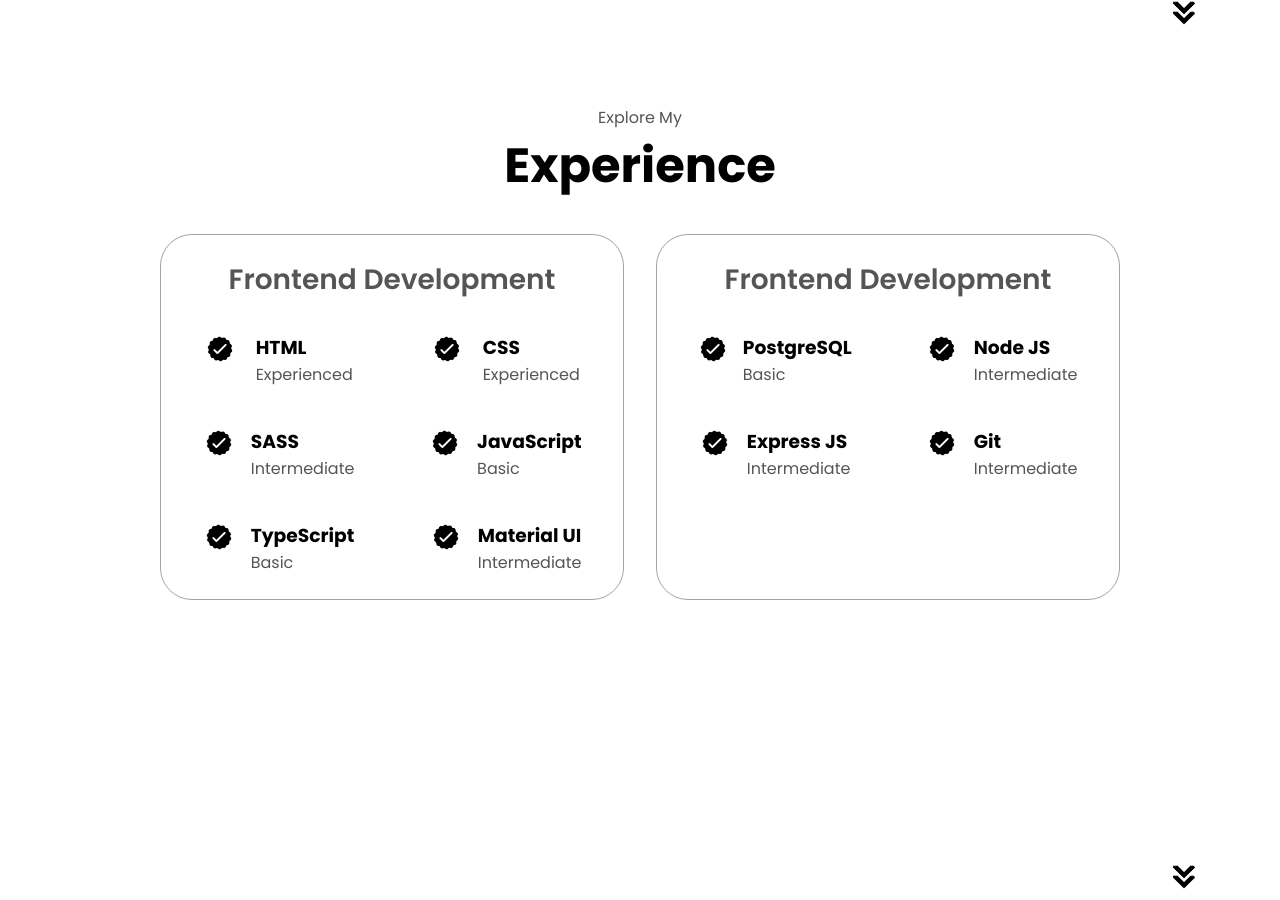
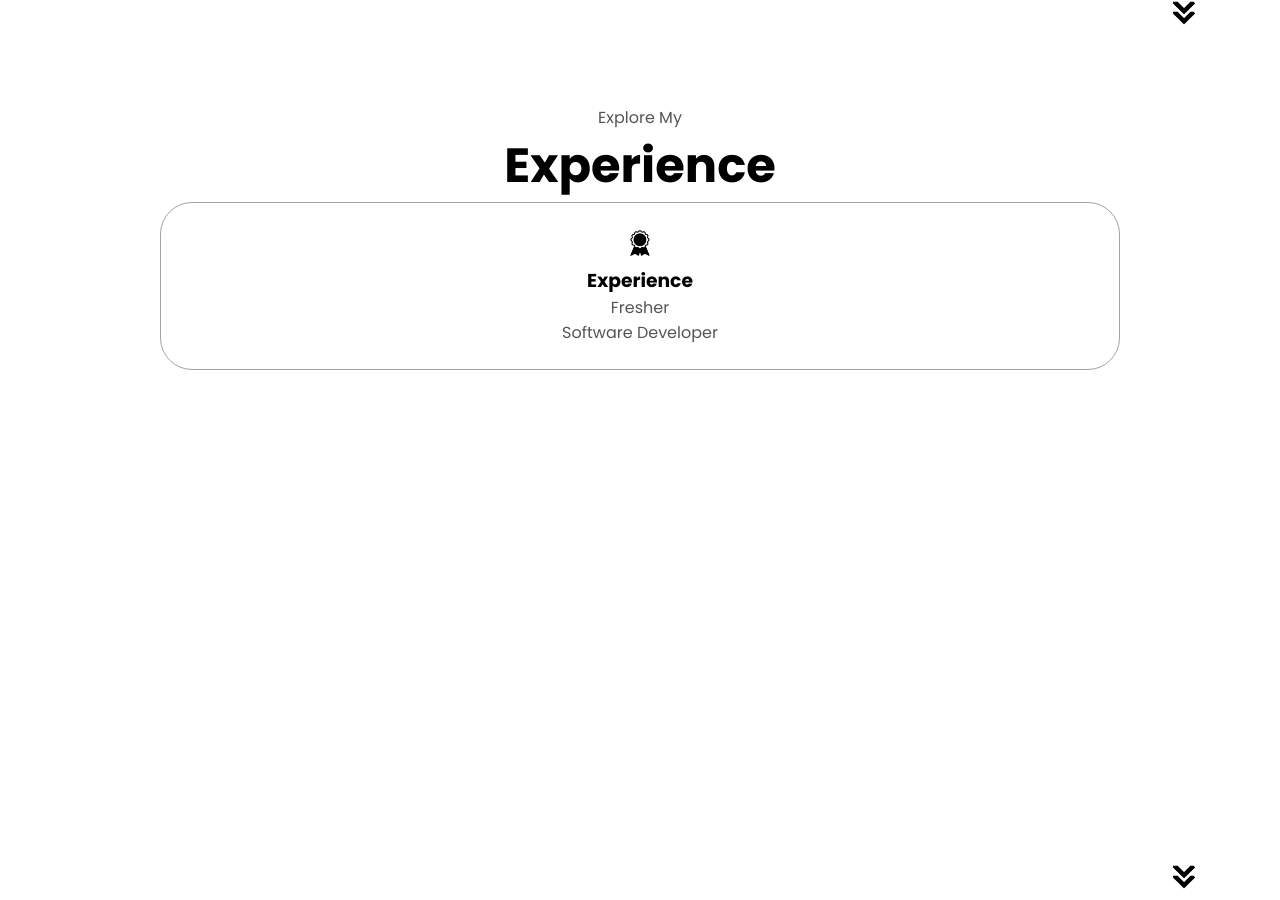
Before and after one commit to PraveenDKatti/PraveenDKatti.github.io, a Jekyll site: the page built from index.html, in a window 1280 px wide and 900 px high, scrolled down 1791 px. Built offline with Jekyll 4.4.1, drawn with Linux system fonts in a browser that asks for light colours; some of the changed text lies outside the part shown.

Commit message:
Update index.html

```diff
--- a/index.html
+++ b/index.html
@@ -97,6 +99,20 @@
 		<section id="experience">
 			<p class="section-text-p1">Explore My</p>
 			<h1 class="title">Experience</h1>
+			<div class="details-container">
+				<img src="./assets/experience.png"
+				alt="experience icon"
+				class="icon"/>
+				<h3>Experience</h3>
+				<p>Fresher <br>Software Developer</p>
+			</div>
+			<img src="./assets/arrow.png"
+			alt="Arrow icon" class="icon arrow"
+			onclick="location.href='./#projects'"/>
+		</section>
+		<section id="skills">
+			<p class="section-text-p1">Explore My</p>
+			<h1 class="title">Skills</h1>
 			<div class="experience-details-container">
 				<div class="about-containers">
 					<div class="details-container">
@@ -108,7 +124,6 @@
 								class="icon"/>
 								<div>
 									<h3>HTML</h3>
-									<p>Experienced</p>
 								</div>
 							</article>
 							<article>
@@ -117,25 +132,18 @@
 								class="icon"/>
 								<div>
 									<h3>CSS</h3>
-									<p>Experienced</p>
 								</div>
-							</article><article>
-								<img src="./assets/checkmark.png"
-								alt="experience icon"
-								class="icon"/>
-								<div>
-									<h3>SASS</h3>
-									<p>Intermediate</p>
-								</div>
-							</article><article>
+							</article>
+							<article>
 								<img src="./assets/checkmark.png"
 								alt="experience icon"
 								class="icon"/>
 								<div>
 									<h3>JavaScript</h3>
-									<p>Basic</p>
+									<p>Advanced</p>
 								</div>
-							</article><article>
+							</article>
+							<article>
 								<img src="./assets/checkmark.png"
 								alt="experience icon"
 								class="icon"/>
@@ -143,26 +151,34 @@
 									<h3>TypeScript</h3>
 									<p>Basic</p>
 								</div>
-							</article><article>
+							</article>
+							<article>
 								<img src="./assets/checkmark.png"
 								alt="experience icon"
 								class="icon"/>
 								<div>
-									<h3>Material UI</h3>
-									<p>Intermediate</p>
+									<h3>Bootstrap</h3>
+								</div>
+							</article>
+							<article>
+								<img src="./assets/checkmark.png"
+								alt="experience icon"
+								class="icon"/>
+								<div>
+									<h3>Tailwind</h3>
 								</div>
 							</article>
 						</div>
 					</div>
 					<div class="details-container">
-						<h2 class="experience-sub-title">Frontend Development</h2>
+						<h2 class="experience-sub-title">Other Technologies</h2>
 						<div class="article-container">
 							<article>
 								<img src="./assets/checkmark.png"
 								alt="experience icon"
 								class="icon"/>
 								<div>
-									<h3>PostgreSQL</h3>
+									<h3>MySQL</h3>
 									<p>Basic</p>
 								</div>
 							</article>
@@ -174,15 +190,17 @@
 									<h3>Node JS</h3>
 									<p>Intermediate</p>
 								</div>
-							</article><article>
+							</article>
+							<article>
 								<img src="./assets/checkmark.png"
 								alt="experience icon"
 								class="icon"/>
 								<div>
-									<h3>Express JS</h3>
+									<h3>React</h3>
 									<p>Intermediate</p>
 								</div>
-							</article><article>
+							</article>
+							<article>
 								<img src="./assets/checkmark.png"
 								alt="experience icon"
 								class="icon"/>
```
Also changed, not shown: other parts of index.html (+4 -2 lines).
